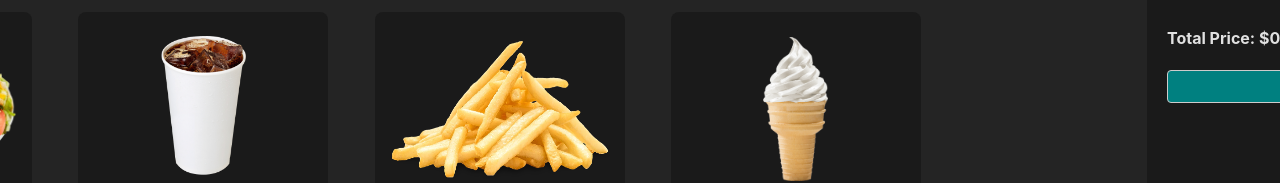
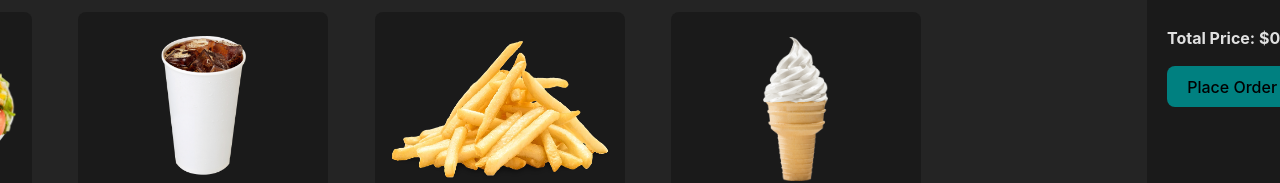
Before and after one commit to Malejandrog/HW4, a React (Vite) app in the folder 3380HW4/: page / in a window 1280 px wide. Shown: the part 680-863 px from the top of the page. Built offline with nearby package versions, Linux system fonts and the light colour scheme.

Commit message:
fixed some ui issues

```diff
--- a/3380HW4/src/App.css
+++ b/3380HW4/src/App.css
@@ -150,6 +150,13 @@
 
 .orderButton
 {
+  border-radius: 8px;
+  padding: 0.6em 1.2em;
+  font-size: 1em;
+  font-weight: 500;
+  font-family: inherit;
+  cursor: pointer;
+  transition: border-color 0.25s;
   background-color: teal;
 }
 
--- a/3380HW4/src/App.jsx
+++ b/3380HW4/src/App.jsx
@@ -77,7 +77,7 @@
 
           <p><b>Total Price: ${(count*1.0825).toFixed(2)}</b></p>
 
-          <input type="button" className="orderButton" value="Place Order" />
+          <button className="orderButton">Place Order</button>
         </div>
 
         <img src="public/ER.PNG" className="ER" alt="ER Diagram" />
```
